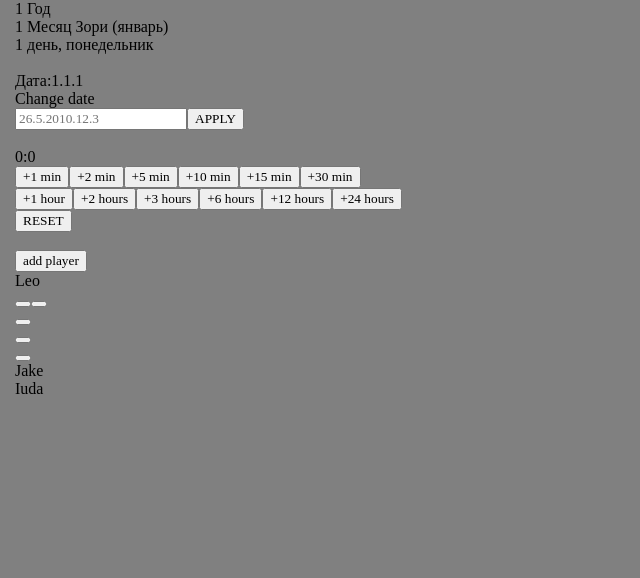
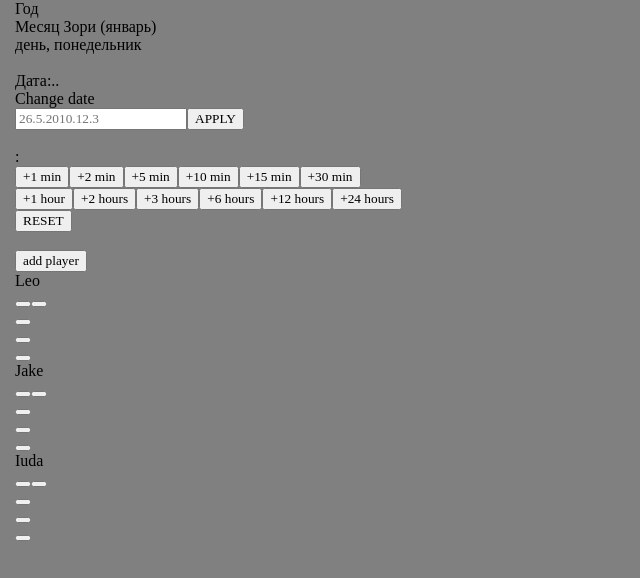
Before and after one commit to Dave-Romano/GODCounter, a React (Create React App) app: page / in a window 1280 px wide. Shown: the top 578 px of the page, without its empty margins (0-640 px from the left). Built offline with nearby package versions, Linux system fonts and the light colour scheme; a web font is replaced by a local one.

Commit message:
Update:29.06.2022

```diff
--- a/src/Components/counter/Counter.js
+++ b/src/Components/counter/Counter.js
@@ -1,5 +1,13 @@
 import React from "react";
 import { useState, useEffect } from "react";
+
+// ++1. Сохранение данных в local Storage
+// 2. Прописать карточку игрока
+// 3. Добавить эффекты
+// 4. Добавить погоду
+// 5. Разбить всё на компоненты
+// 6. Сделать код адекватным
+
 const Counter = () => {
   const [year, setYear] = useState(1);
   const [month, setMonth] = useState(1);
@@ -12,6 +20,19 @@ const Counter = () => {
   const [currentWeather, setcurrentWeather] = useState("");
 
   useEffect(() => {
+    const parsedYear = JSON.parse(localStorage.getItem("year"));
+    const parsedMonth = JSON.parse(localStorage.getItem("month"));
+    const parsedDay = JSON.parse(localStorage.getItem("day"));
+    const parsedHour = JSON.parse(localStorage.getItem("hour"));
+    const parsedMinute = JSON.parse(localStorage.getItem("minute"));
+    setYear(parsedYear);
+    setMonth(parsedMonth);
+    setDay(parsedDay);
+    setHours(parsedHour);
+    setMinutes(parsedMinute);
+  }, []);
+
+  useEffect(() => {
     if (day >= 29) {
       setDay(1);
       setMonth(month + 1);
@@ -20,7 +41,13 @@ const Counter = () => {
       setYear(year + 1);
       setMonth(1);
     }
-  }, [day, month, year]);
+
+    localStorage.setItem("day", JSON.stringify(day));
+    localStorage.setItem("month", JSON.stringify(month));
+    localStorage.setItem("year", JSON.stringify(year));
+    localStorage.setItem("hour", JSON.stringify(hours));
+    localStorage.setItem("minute", JSON.stringify(minutes));
+  }, [day, month, year, hours, minutes]);
 
   useEffect(() => {
     switch (month) {
@@ -230,8 +257,42 @@ const Counter = () => {
           <p className="Hunger"></p>
           <button className="FreezeHunger"></button>
         </li>
-        <li>Jake</li>
-        <li>Iuda</li>
+        <li>
+          <label className="Name">Jake</label>
+          <ul className="Effects"></ul>
+          <button className="Sleep"></button>
+          <button className="Unactive"></button>
+          <p className="HP"></p>
+          <p className="OM"></p>
+          <p className="SN"></p>
+          <p className="ST"></p>
+          <p className="PArm"></p>
+          <p className="MArm"></p>
+          <p className="Fatigue"></p>
+          <button className="FreezeFatigue"></button>
+          <p className="Thirst"></p>
+          <button className="FreezeThirst"></button>
+          <p className="Hunger"></p>
+          <button className="FreezeHunger"></button>
+        </li>
+        <li>
+          <label className="Name">Iuda</label>
+          <ul className="Effects"></ul>
+          <button className="Sleep"></button>
+          <button className="Unactive"></button>
+          <p className="HP"></p>
+          <p className="OM"></p>
+          <p className="SN"></p>
+          <p className="ST"></p>
+          <p className="PArm"></p>
+          <p className="MArm"></p>
+          <p className="Fatigue"></p>
+          <button className="FreezeFatigue"></button>
+          <p className="Thirst"></p>
+          <button className="FreezeThirst"></button>
+          <p className="Hunger"></p>
+          <button className="FreezeHunger"></button>
+        </li>
       </ul>
     </>
   );
```
